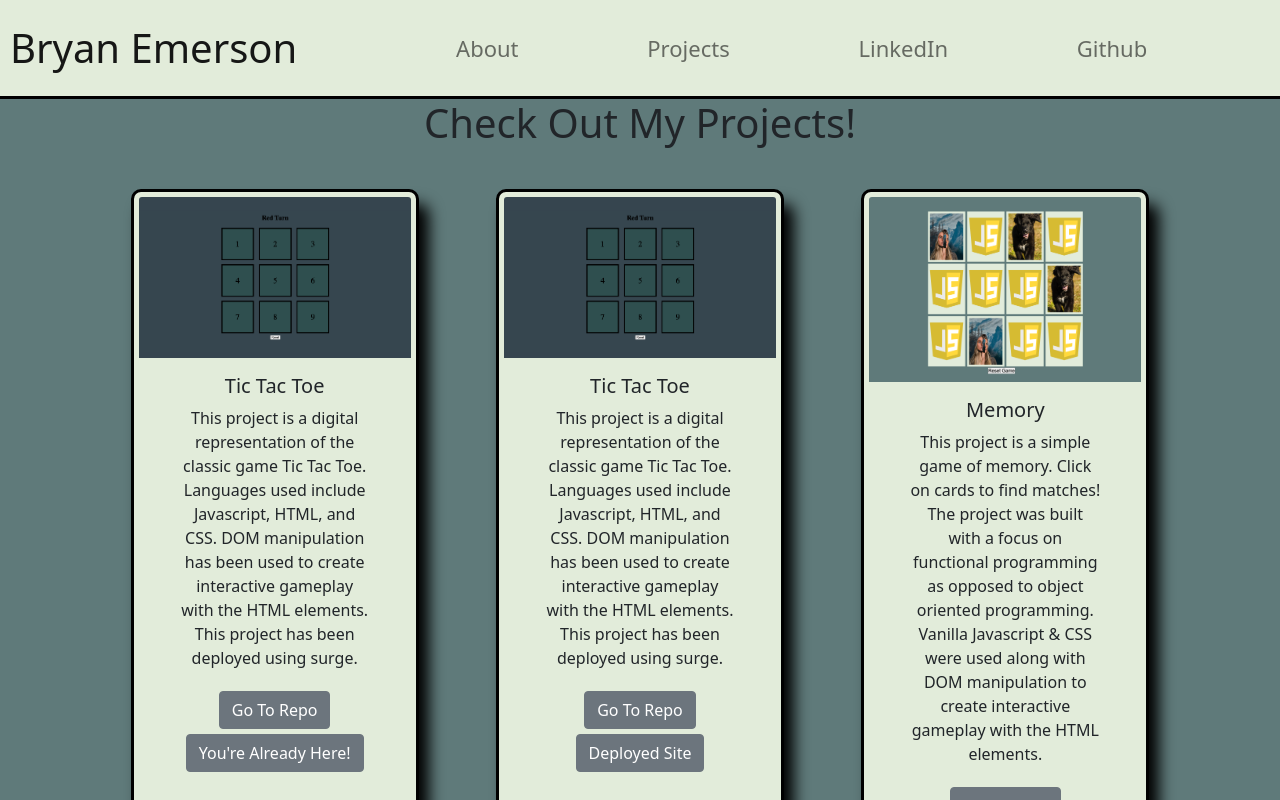
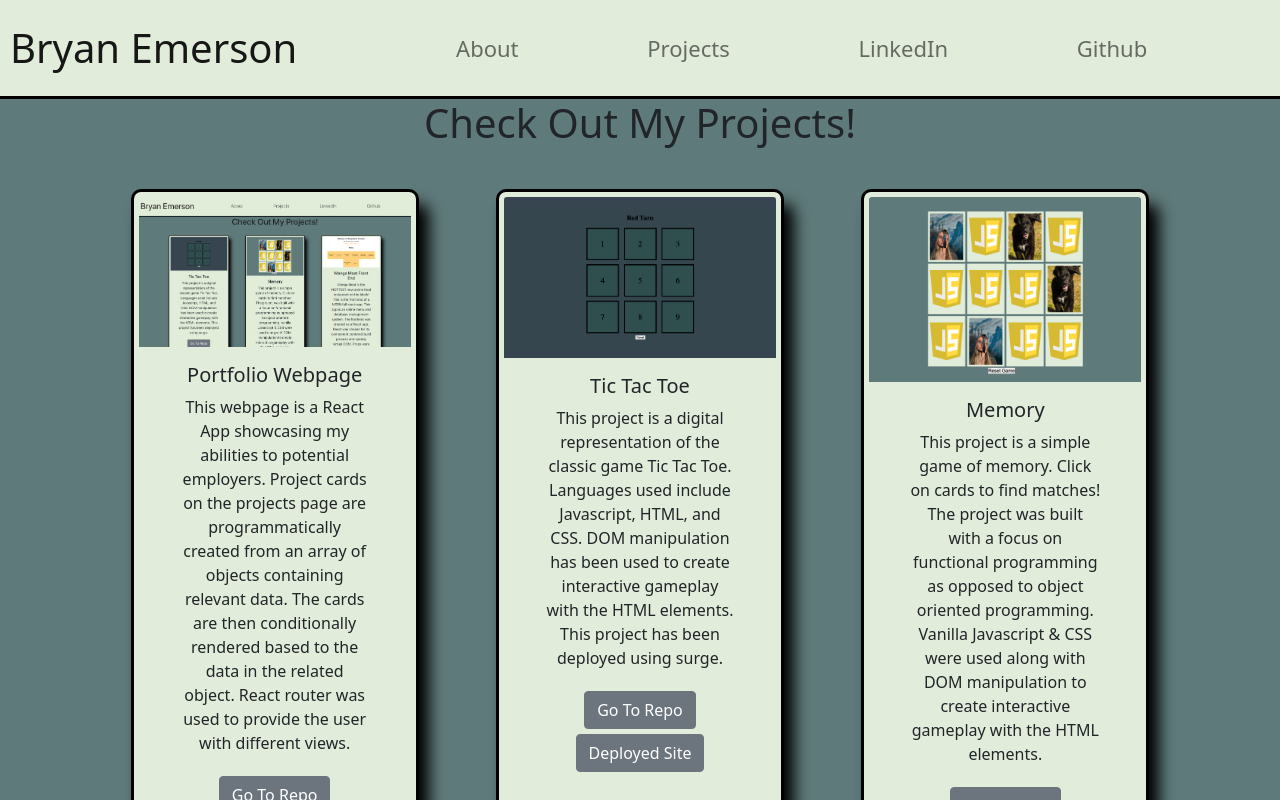
Before and after one commit to bryan-emerson/portfolio, a React (Create React App) app: page /projects in a window 1280 px wide. Shown: the top 800 px of the page. Built offline with nearby package versions, Linux system fonts and the light colour scheme.

Commit message:
final cleaning

```diff
--- a/src/components/HomeImage/index.js
+++ b/src/components/HomeImage/index.js
@@ -7,7 +7,7 @@ import './style.css'
 export default class HomeImage extends Component {
   render() {
     return (
-      <Container fluid >
+      <Container fluid className='square'>
         <figure className="position-relative">
           <Image src={image} alt="portrait of Bryan" className="img-fluid" />
           <figcaption>
--- a/src/pages/HomePage/index.js
+++ b/src/pages/HomePage/index.js
@@ -1,12 +1,10 @@
 import { Component } from 'react'
 import HomeImage from '../../components/HomeImage/index.js'
-// import Navigation from'../../components/Nav/index.js'
 
 export default class HomePage extends Component {
   render() {
     return (
       <div>
-        {/* <Navigation /> */}
         <HomeImage />
       </div>
     )
--- a/src/pages/Projects/index.js
+++ b/src/pages/Projects/index.js
@@ -1,7 +1,6 @@
 import React, { Component } from 'react';
 import Container from 'react-bootstrap/Container';
 import Row from 'react-bootstrap/Row';
-// eslint-disable-next-line
 import ProjectCard from '../../components/ProjectCard/index.js'
 
 import TicTac from '../../images/tictac.png'
@@ -11,6 +10,8 @@ import MangaBack from '../../images/mangaBack.png'
 import StarWars from '../../images/starWarsAPI.png'
 import DadJokes from '../../images/dadJokes.png'
 import GameOfWar from '../../images/gameOfWar.png'
+import Portfolio from '../../images/portfolio.png'
+
 import './style.css'
 
 export default class Projects extends Component {
@@ -20,11 +21,11 @@ export default class Projects extends Component {
     this.state = {
       projects: [
         {
-          name: 'Tic Tac Toe',
-          info: 'This project is a digital representation of the classic game Tic Tac Toe. Languages used include Javascript, HTML, and CSS. DOM manipulation has been used to create interactive gameplay with the HTML elements. This project has been deployed using surge.',
+          name: 'Portfolio Webpage',
+          info: 'This webpage is a React App showcasing my abilities to potential employers. Project cards on the projects page are programmatically created from an array of objects containing relevant data. The cards are then conditionally rendered based to the data in the related object. React router was used to provide the user with different views.',
           url: null,
-          git: 'https://github.com/bryan-emerson/tic-tac',
-          image: TicTac
+          git: 'https://github.com/bryan-emerson/portfolio',
+          image: Portfolio
         },
         {
           name: 'Tic Tac Toe',
```
Also changed, not shown: src/components/ProjectCard/index.js (+0 -12 lines), src/images/portfolio.png (added), 1 other file (tests, documents, lock files or other folders).
